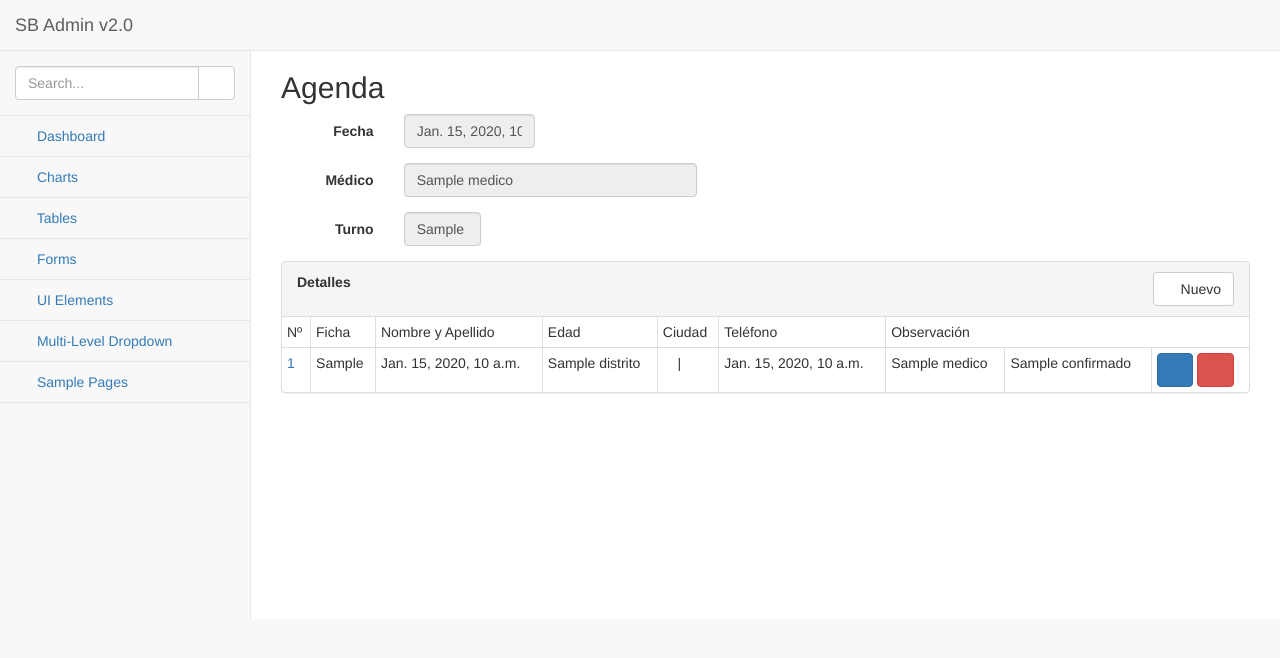
After one commit to ProyectoINCAN/Proyecto, a Django app: template templates/agendamientos/agenda_detail.html in a window 1280 px wide. The commit adds this page. Shown: the top 658 px of the page. Run offline with Django 3.2, Linux system fonts and the light colour scheme; the template is opened without the code that fills it: most values are stand-ins (such as "Sample title", 1, 10 or a date in 2020); some libraries are stand-ins or nearby versions; some web fonts are replaced.

Commit message:
Modificaciones en agendamientos

```diff
--- /dev/null
+++ b/templates/agendamientos/agenda_detail.html
@@ -0,0 +1,102 @@
+{%extends 'base/base2.html' %}
+{% load static%}
+
+{% block extra_js%} <script src="{% static 'js/jquery.form.js' %}"></script> {% endblock %}
+
+{%block content %}
+<form class="form-horizontal" id="form">
+<div class="row">
+        <h2>Agenda</h2>
+<div class="col-lg-8 col-sm-12">
+        {% csrf_token %}
+        {{form.media}}
+        {% for field in object_list %}
+        <div class="form-group">
+			<label class="control-label col-lg-2 col-sm-4">Fecha</label>
+			<div class="col-lg-3 col-sm-4">
+				<input type="text" class="form-control text-center" id="fecha" name ="fecha" value="{{field.agenda.fecha}}" required="required"  disabled="disabled" data-inputmask="'alias': 'date'" placeholder="dd/mm/yyyy">
+			</div>
+		</div>
+
+        <div class="form-group">
+			<label class="control-label col-lg-2 col-sm-4">Médico</label>
+			<div class="col-sm-6">
+				<input type="text" class="form-control text-left" id="medico" name ="medico" value="{{field.agenda.medico}}"  disabled="disabled">
+			</div>
+		</div>
+
+        <div class="form-group">
+			<label class="control-label col-lg-2 col-sm-4">Turno</label>
+			<div class="col-lg-2 col-sm-4">
+				<input type="text" class="form-control text-left" id="turno" name ="turno" value="{{field.agenda.turno}}"  disabled="disabled">
+			</div>
+		</div>
+        {% endfor %}
+</div>
+</div>
+
+</div>
+    </div>
+
+</div>
+</form>
+
+
+
+
+
+<div class="panel panel-default">
+    <div class="panel-heading">
+		<b>Detalles</b>
+		<div class="btn-group pull-right">
+			<a href="{% url 'agendamientos:agenda_detalle_crear' %}" id="create" class="btn btn-default"><i class="fa fa-plus-square" aria-hidden="true"></i></i> Nuevo</a>
+		</div>
+		<div class="clearfix"></div>
+
+	</div>
+
+    <div class="table-responsive">
+        <table class="table table-hover table-condensed table-bordered" >
+            <!--<table class="table table-bordered">-->
+            <thead>
+                <tr>
+                    <td>Nº</td>
+                    <td>Ficha</td>
+                    <td>Nombre y Apellido</td>
+                    <td>Edad</td>
+                    <td>Ciudad</td>
+                    <td>Tel&eacute;fono</td>
+                    <td>Observación</td>
+                </tr>
+            </thead>
+            <tbody>
+        {% if object_list %}
+        {% for agenda_detalle in object_list %}
+            <tr>
+                <td>
+				    <a href="/agendamientos/agendaDetalle/{{agenda_detalle.id}}/editar">{{ agenda_detalle.id }}</a>
+			    </td>
+                <td>{{agenda_detalle.paciente.nro_doc}}</td>
+                <td>{{agenda_detalle.paciente.fecha_nacimiento}}</td>
+                <td>{{agenda_detalle.paciente.distrito}}</td>
+                <td> <a class="fa fa-pencil" data-toggle="modal" href="{% url 'agendamientos:agenda_detalle_editar' agenda_detalle.id %}" data-target="#modal" title="Editar Agenda Detalle" data-tooltip></a> | </td>
+                <td>{{agenda_detalle.agenda.fecha}} </td>
+				<td>{{agenda_detalle.agenda.medico}} </td>
+                <td>{{agenda_detalle.confirmado}}</td>
+                <td>
+                    <a class="btn btn-primary" href="{% url 'agendamientos:agenda_detalle_editar' agenda_detalle.id%}"><i class="fa fa-pencil-square-o" aria-hidden="true"></i></a>
+                    <a class="btn btn-danger" href="{% url 'agendamientos:agenda_detalle_eliminar' agenda_detalle.id%}"><i class="fa fa-trash" aria-hidden="true"></i></a>
+                </td>
+
+            </tr>
+        {% endfor %}
+
+        {% else %}
+        <h1>No hay registros de agendamientos</h1>
+
+        {% endif %}
+            </tbody>
+        </table>
+    </div>
+</div>
+{% endblock%}
--- a/templates/agendamientos/agenda_detalle_form.html
+++ b/templates/agendamientos/agenda_detalle_form.html
@@ -25,7 +25,7 @@
                 <p>
                     <div class="col-lg-10 col-lg-offset-2">
                          <button class="btn btn-primary btn-lg">Guardar</button>
-                         <a href="listar" class="btn btn-default btn-lg" id="cancelar"><i class="fa fa-times"></i> Cancelar</a>
+                         <a href="listar" class="btn btn-default" id="cancelar"><i class="fa fa-times"></i> Cancelar</a>
                     </div>
                 </p>
         </div>
--- a/templates/agendamientos/agenda_form.html
+++ b/templates/agendamientos/agenda_form.html
@@ -1,4 +1,4 @@
-{% extends 'base/base.html' %}
+{% extends 'base/base2.html' %}
 
 {% block content %}
     <form class="form-horizontal" id="form" method="post">
```
Also changed, not shown: apps/agendamientos/urls.py (+13 -8 lines), apps/agendamientos/views.py (+21 -13 lines), templates/agendamientos/agenda_detalle_list.html (deleted, +0 -56 lines), templates/agendamientos/agenda_list.html (+4 -7 lines).
